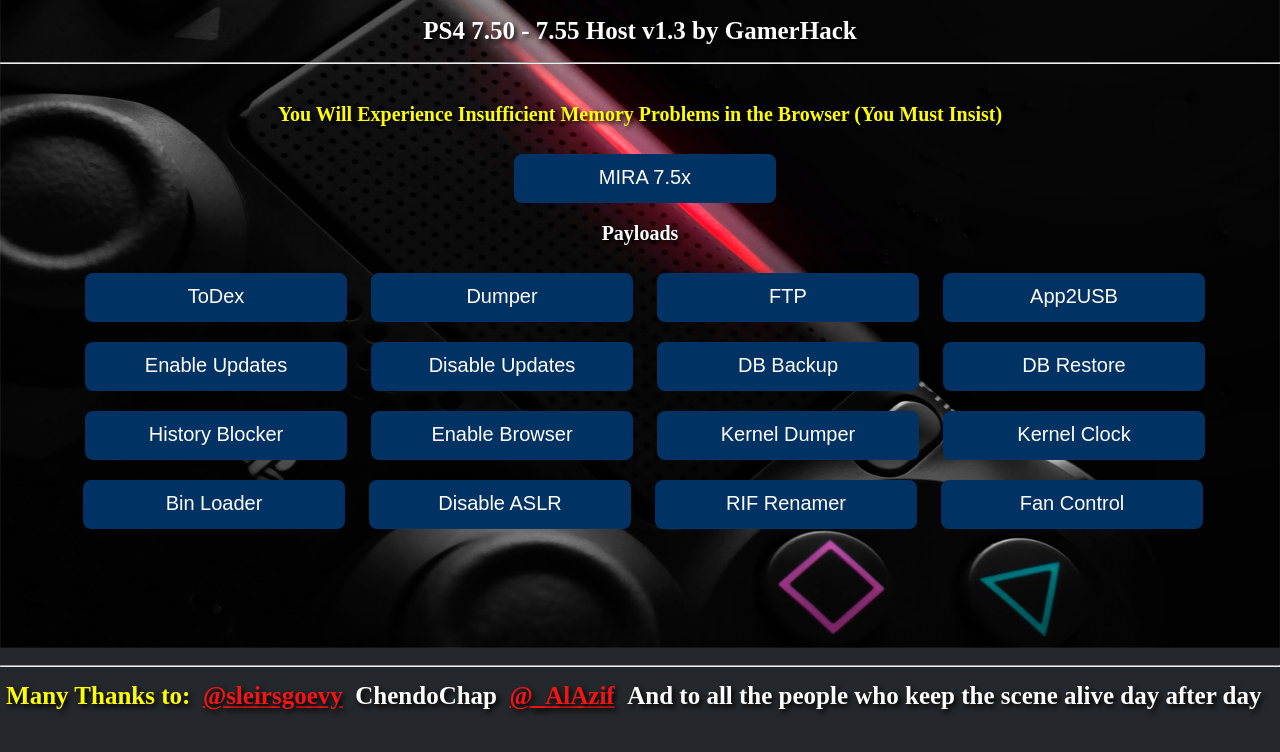
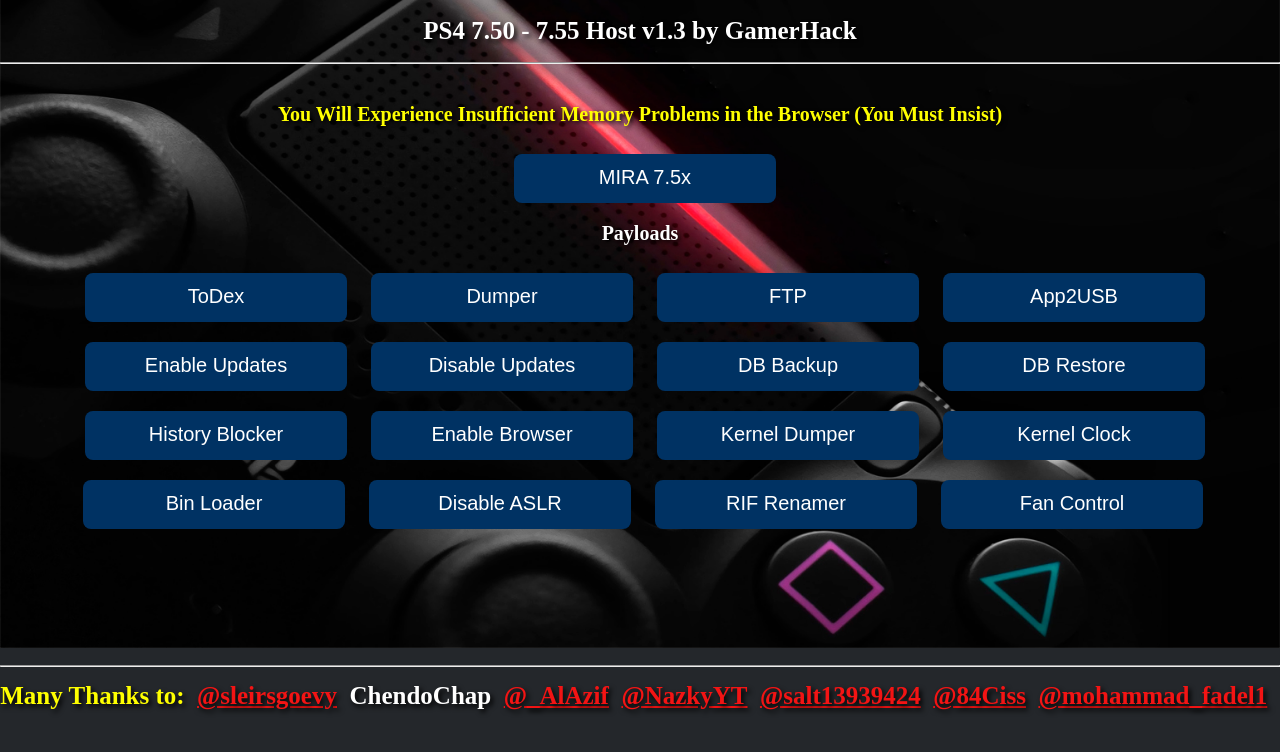
Before and after one commit to yokesesss/HIS, a plain HTML site: page index.html in a window 1280 px wide. Drawn offline with Linux system fonts and the light colour scheme.

Commit message:
Add files via upload

```diff
--- a/index.html
+++ b/index.html
@@ -86,7 +86,7 @@ document.cookie = 'kex=1';
 <button class="btn btn-main" onmouseover="rifrenamer()" onmouseout="pagetitle()" onclick=load_rifRen()> RIF Renamer </button>
 <button class="btn btn-main" onmouseover="fancontrol()" onmouseout="pagetitle()" onclick=load_fanCtr()> Fan Control </button>&nbsp
 <hr style="margin-top: 131px;">
-<h1 style="font-size:25px;text-align:center;margin-top: 15px;color:yellow;">Many Thanks to:&nbsp&nbsp<a href="https://twitter.com/sleirsgoevy" style="color:#f31414;">@sleirsgoevy</a>&nbsp&nbsp<a style="color:white;"></style>ChendoChap</a>&nbsp&nbsp<a href="https://twitter.com/_AlAzif" style="color:#f31414;">@_AlAzif</a>&nbsp&nbsp<a style="color:white;"></style>And to all the people who keep the scene alive day after day</a>&nbsp&nbsp</h1>
+<h1 style="font-size:25px;text-align:center;margin-top: 15px;color:yellow;">Many Thanks to:&nbsp&nbsp<a href="https://twitter.com/sleirsgoevy" style="color:#f31414;">@sleirsgoevy</a>&nbsp&nbsp<a style="color:white;"></style>ChendoChap</a>&nbsp&nbsp<a href="https://twitter.com/_AlAzif" style="color:#f31414;">@_AlAzif</a>&nbsp&nbsp<a href="https://twitter.com/NazkyYT" style="color:#f31414;">@NazkyYT</a>&nbsp&nbsp<a href="https://twitter.com/salt13939424" style="color:#f31414;">@salt13939424</a>&nbsp&nbsp<a href="https://twitter.com/84Ciss" style="color:#f31414;">@84Ciss</a>&nbsp&nbsp<a href="https://twitter.com/mohammad_fadel1" style="color:#f31414;">@mohammad_fadel1</a>&nbsp&nbsp</h1>
 <br>
 </div>
 <script>
```
